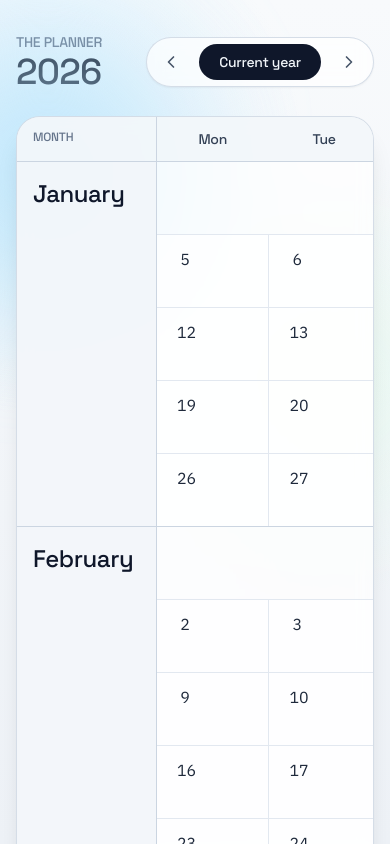
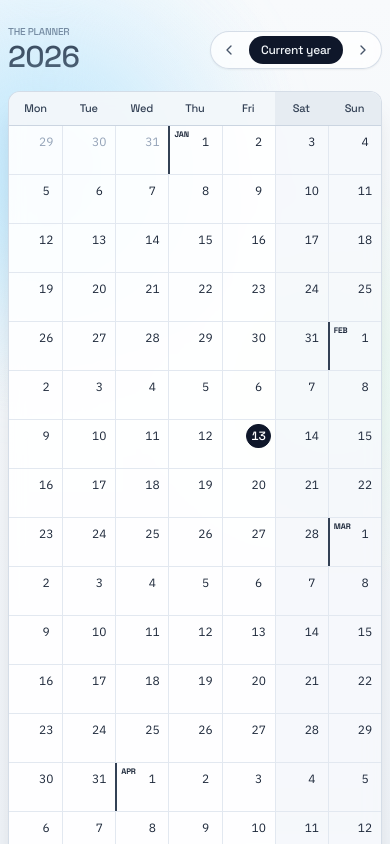
Before and after one commit to yet-an-other/planner, a React (Vite) app: page /year/2026 in a window 390 px wide. Shown: the top 844 px of the page. Built offline with nearby package versions, Linux system fonts and the light colour scheme.

Commit message:
Improve merged year view responsiveness and dividers (#2)
* Make month labels bold in year view

* Refine responsive merged year view layout

```diff
--- a/src/pages/YearPage.tsx
+++ b/src/pages/YearPage.tsx
@@ -2,11 +2,9 @@ import { ChevronLeft, ChevronRight } from 'lucide-react'
 import { Link, Navigate, useParams } from 'react-router-dom'
 
 const WEEKDAYS = ['Mon', 'Tue', 'Wed', 'Thu', 'Fri', 'Sat', 'Sun']
-
-type MonthData = {
-  label: string
-  monthIndex: number
-  weeks: Date[][]
+type MonthStartLabel = {
+  full: string
+  short: string
 }
 
 function formatDateKey(date: Date): string {
@@ -31,9 +29,9 @@ function endOfWeekMonday(date: Date): Date {
   return addDays(date, 6 - dayIndex)
 }
 
-function buildMonthWeeks(year: number, monthIndex: number): Date[][] {
-  const start = startOfWeekMonday(new Date(year, monthIndex, 1))
-  const end = endOfWeekMonday(new Date(year, monthIndex + 1, 0))
+function buildYearWeeks(year: number): Date[][] {
+  const start = startOfWeekMonday(new Date(year, 0, 1))
+  const end = endOfWeekMonday(new Date(year, 11, 31))
   const weeks: Date[][] = []
   let cursor = start
 
@@ -49,17 +47,21 @@ function buildMonthWeeks(year: number, monthIndex: number): Date[][] {
   return weeks
 }
 
-function buildYearData(year: number): MonthData[] {
-  return Array.from({ length: 12 }, (_, monthIndex) => {
-    const label = new Intl.DateTimeFormat(undefined, { month: 'long' }).format(
-      new Date(year, monthIndex, 1),
+function buildMonthStartLabels(year: number): Record<string, MonthStartLabel> {
+  const monthFormatter = new Intl.DateTimeFormat(undefined, { month: 'long' })
+  const monthShortFormatter = new Intl.DateTimeFormat(undefined, { month: 'short' })
+  return Object.fromEntries(
+    Array.from({ length: 12 }, (_, monthIndex) => {
+      const monthStart = new Date(year, monthIndex, 1)
+      return [
+        formatDateKey(monthStart),
+        {
+          full: monthFormatter.format(monthStart),
+          short: monthShortFormatter.format(monthStart),
+        },
+      ]
+    }),
   )
-    return {
-      label,
-      monthIndex,
-      weeks: buildMonthWeeks(year, monthIndex),
-    }
-  })
 }
 
 function isValidYear(value: number): boolean {
@@ -77,7 +79,8 @@ export function YearPage() {
     return <Navigate replace to={`/year/${currentYear}`} />
   }
 
-  const months = buildYearData(parsedYear)
+  const weeks = buildYearWeeks(parsedYear)
+  const monthStartLabels = buildMonthStartLabels(parsedYear)
   const previousYear = parsedYear > 1 ? parsedYear - 1 : 1
   const nextYear = parsedYear < 9999 ? parsedYear + 1 : 9999
 
@@ -86,28 +89,28 @@ export function YearPage() {
       <div className="pointer-events-none absolute -left-20 top-12 h-64 w-64 rounded-full bg-sky-200/70 blur-3xl" />
       <div className="pointer-events-none absolute right-0 top-1/2 h-72 w-72 rounded-full bg-cyan-100/80 blur-3xl" />
 
-      <main className="mx-auto max-w-[1360px] px-4 pb-12 pt-8 md:px-8">
-        <header className="mb-6 flex flex-wrap items-center justify-between gap-4">
+      <main className="mx-auto max-w-[1360px] px-2 pb-10 pt-6 sm:px-4 sm:pb-12 sm:pt-8 md:px-8">
+        <header className="mb-4 flex flex-wrap items-center justify-between gap-3 sm:mb-6 sm:gap-4">
           <div>
-            <p className="font-display text-sm uppercase tracking-[0.22em] text-slate-500">
+            <p className="font-display text-[10px] uppercase tracking-[0.18em] text-slate-500 sm:text-sm sm:tracking-[0.22em]">
               The Planner
             </p>
-            <h1 className="font-display text-4xl text-slate-900 md:text-5xl">
+            <h1 className="font-display text-3xl text-slate-900 sm:text-4xl md:text-5xl">
               {parsedYear}
             </h1>
           </div>
 
-          <div className="flex items-center gap-2 rounded-full border border-slate-300/80 bg-white/70 p-1 shadow-sm backdrop-blur">
+          <div className="flex items-center gap-1 rounded-full border border-slate-300/80 bg-white/70 p-0.5 shadow-sm backdrop-blur sm:gap-2 sm:p-1">
             <Link
               aria-label={`Open ${previousYear}`}
-              className="inline-flex h-10 w-10 items-center justify-center rounded-full text-slate-600 transition hover:bg-slate-200/70 hover:text-slate-900"
+              className="inline-flex h-8 w-8 items-center justify-center rounded-full text-slate-600 transition hover:bg-slate-200/70 hover:text-slate-900 sm:h-10 sm:w-10"
               to={`/year/${previousYear}`}
             >
-              <ChevronLeft className="h-5 w-5" />
+              <ChevronLeft className="h-4 w-4 sm:h-5 sm:w-5" />
             </Link>
 
             <Link
-              className="font-display rounded-full bg-slate-900 px-5 py-2 text-sm text-slate-100 transition hover:bg-slate-700"
+              className="font-display rounded-full bg-slate-900 px-3 py-1.5 text-xs text-slate-100 transition hover:bg-slate-700 sm:px-5 sm:py-2 sm:text-sm"
               to={`/year/${currentYear}`}
             >
               {parsedYear === currentYear ? 'Current year' : 'Go to current'}
@@ -115,24 +118,20 @@ export function YearPage() {
 
             <Link
               aria-label={`Open ${nextYear}`}
-              className="inline-flex h-10 w-10 items-center justify-center rounded-full text-slate-600 transition hover:bg-slate-200/70 hover:text-slate-900"
+              className="inline-flex h-8 w-8 items-center justify-center rounded-full text-slate-600 transition hover:bg-slate-200/70 hover:text-slate-900 sm:h-10 sm:w-10"
               to={`/year/${nextYear}`}
             >
-              <ChevronRight className="h-5 w-5" />
+              <ChevronRight className="h-4 w-4 sm:h-5 sm:w-5" />
             </Link>
           </div>
         </header>
 
-        <section className="overflow-x-auto rounded-3xl border border-slate-300/80 bg-white/75 shadow-xl backdrop-blur">
-          <div className="min-w-[920px]">
-            <div className="grid grid-cols-[140px,1fr] border-b border-slate-300 bg-slate-100/80 md:grid-cols-[190px,1fr]">
-              <div className="border-r border-slate-300 px-4 py-3 font-display text-xs uppercase tracking-[0.18em] text-slate-500">
-                Month
-              </div>
-              <div className="grid grid-cols-7">
+        <section className="overflow-hidden rounded-xl border border-slate-300/80 bg-white/75 shadow-xl backdrop-blur sm:rounded-3xl">
+          <div>
+            <div className="grid grid-cols-7 border-b border-slate-300 bg-slate-100/80">
               {WEEKDAYS.map((weekday, index) => (
                 <div
-                    className={`px-2 py-3 text-center font-display text-sm text-slate-700 ${
+                  className={`px-1 py-2 text-center font-display text-[11px] text-slate-700 sm:px-2 sm:py-3 sm:text-sm ${
                     index >= 5 ? 'bg-slate-200/70' : ''
                   }`}
                   key={weekday}
@@ -141,40 +140,55 @@ export function YearPage() {
                 </div>
               ))}
             </div>
-            </div>
-
-            {months.map((month) => (
-              <section
-                className="grid grid-cols-[140px,1fr] border-b border-slate-300 last:border-b-0 md:grid-cols-[190px,1fr]"
-                key={`${parsedYear}-${month.monthIndex}`}
-              >
-                <aside className="flex items-start border-r border-slate-300 bg-slate-100/85 px-4 py-4">
-                  <h2 className="font-display text-2xl text-slate-900">
-                    {month.label}
-                  </h2>
-                </aside>
 
             <div className="divide-y divide-slate-200">
-                  {month.weeks.map((week, weekIndex) => (
-                    <div className="grid grid-cols-7" key={`${month.label}-${weekIndex}`}>
-                      {week.map((date, dayIndex) => {
-                        const isCurrentMonth =
-                          date.getFullYear() === parsedYear &&
-                          date.getMonth() === month.monthIndex
+              {weeks.map((week, weekIndex) => {
+                const monthStartIndex = week.findIndex((date) => {
                   const cellKey = formatDateKey(date)
-                        const isToday = cellKey === todayKey
+                  return Boolean(monthStartLabels[cellKey])
+                })
+                const hasHorizontalMonthDivider = monthStartIndex === 0
 
                 return (
                   <div
-                            className={`min-h-[72px] border-l border-slate-200 px-3 py-2 transition ${
-                              dayIndex === 0 ? 'border-l-0' : ''
-                            } ${dayIndex >= 5 ? 'bg-slate-100/55' : 'bg-white/65'} ${
-                              isCurrentMonth ? 'text-slate-800' : 'invisible'
+                    className={`grid grid-cols-7 ${
+                      hasHorizontalMonthDivider
+                        ? 'border-t-2 border-t-slate-700 sm:border-t-4'
+                        : ''
+                    }`}
+                    key={`${parsedYear}-week-${weekIndex}`}
+                  >
+                    {week.map((date, dayIndex) => {
+                      const cellKey = formatDateKey(date)
+                      const isCurrentYear = date.getFullYear() === parsedYear
+                      const isToday = cellKey === todayKey
+                      const monthLabel = monthStartLabels[cellKey]
+                      const isMonthStart = Boolean(monthLabel)
+                      const hasVerticalMonthDivider = isMonthStart
+                      const leftBorderClass = hasVerticalMonthDivider
+                        ? 'border-l-2 border-l-slate-700 sm:border-l-4'
+                        : dayIndex === 0
+                          ? 'border-l-0'
+                          : 'border-l border-slate-200'
+
+                      return (
+                        <div
+                          className={`relative min-h-[48px] px-1 py-1 transition sm:min-h-[78px] sm:px-3 sm:py-2 ${leftBorderClass} ${
+                            dayIndex >= 5 ? 'bg-slate-100/55' : 'bg-white/65'
+                          } ${
+                            isCurrentYear ? 'text-slate-800' : 'text-slate-400'
                           }`}
                           key={cellKey}
                         >
+                          {isMonthStart ? (
+                            <span className="font-display absolute left-1 top-0.5 text-[8px] font-bold uppercase tracking-[0.06em] text-slate-800 sm:left-2 sm:top-1 sm:text-[11px] sm:tracking-[0.12em]">
+                              <span className="sm:hidden">{monthLabel.short}</span>
+                              <span className="hidden sm:inline">{monthLabel.full}</span>
+                            </span>
+                          ) : null}
+
                           <span
-                              className={`inline-flex h-8 min-w-8 items-center justify-center rounded-full px-2 text-base ${
+                            className={`absolute right-1 top-1 inline-flex h-6 min-w-6 items-center justify-center rounded-full px-1 text-xs tabular-nums sm:right-2 sm:top-2 sm:h-8 sm:min-w-8 sm:px-2 sm:text-base ${
                               isToday
                                 ? 'font-display border border-slate-900 bg-slate-900 text-white'
                                 : ''
@@ -186,10 +200,9 @@ export function YearPage() {
                       )
                     })}
                   </div>
-                  ))}
+                )
+              })}
             </div>
-              </section>
-            ))}
           </div>
         </section>
       </main>
```
Lines whose indentation alone changed are shown as unchanged.
